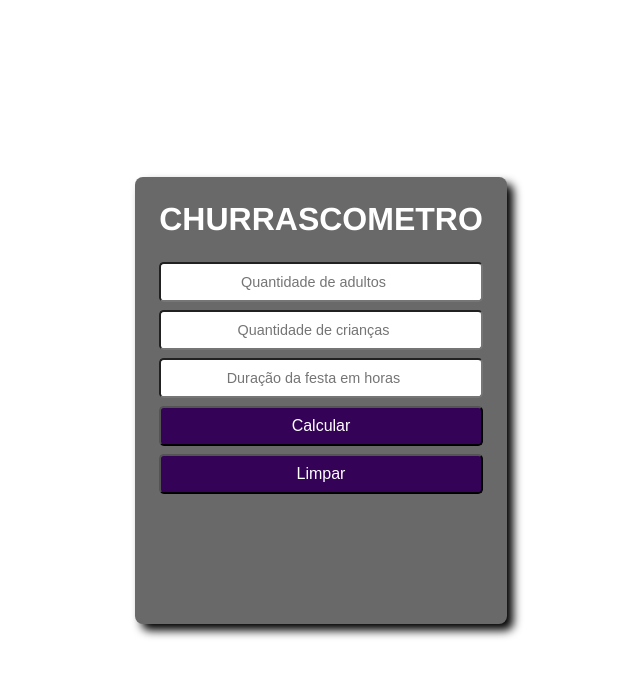
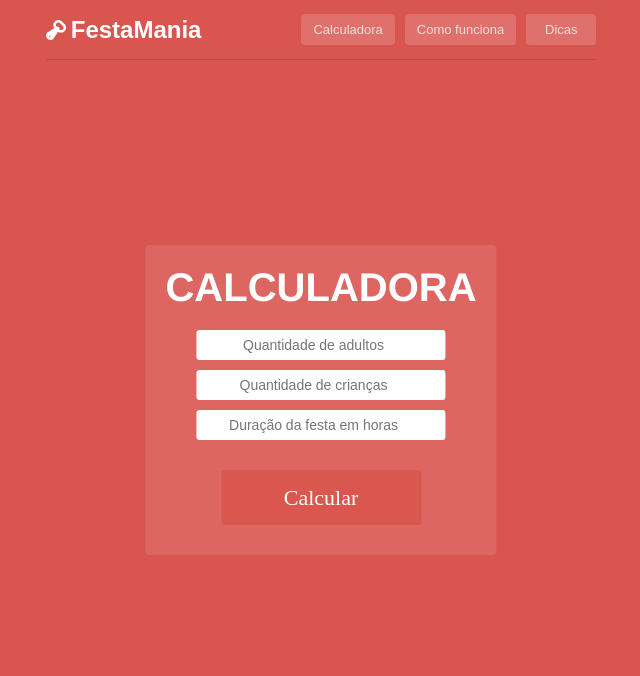
Before and after one commit to romulo-sobrinho/projeto-estudo-churrascometroJS, a plain HTML site: page index.html in a window 1280 px wide. Shown: the whole page, without its empty margins (319-959 px from the left). Drawn offline with Linux system fonts and the light colour scheme.

Commit message:
Atualização do CSS

```diff
--- a/index.html
+++ b/index.html
@@ -6,37 +6,41 @@
   <meta name="viewport" content="width=device-width, initial-scale=1.0">
   <title>Churrascometro</title>
   <link rel="stylesheet" href="./styles/style.css">
-
-  <script>
-
-      function calcular() {
-        let inputAadultos = document.getElementById("adultos");
-        let inputCriancas = document.getElementById("criancas");
-        let inputDuracao = document.getElementById("duracao");
-
-        console.log(inputAadultos, inputCriancas, inputDuracao);
-
-      }
-
-      function limpar() {
-
-      }
-  </script>
 </head>
 <body>
-  <div class="container">
-    <h1>CHURRASCOMETRO</h1>
-    <input id="adultos" type="number" placeholder="Quantidade de adultos" />
-    <input id="criancas" type="number" placeholder="Quantidade de crianças" />
-    <input id="duracao" type="number" placeholder="Duração da festa em horas" />
-    <button onclick="calcular()">Calcular</button> <button onclick="limpar()">Limpar</button>
+  <header>
+    <div class="menu">
+      <div class="logo">
+        <img src="./images/logo.png" alt="Imagem da logo">
+        <h2>FestaMania</h2>
+      </div>
+      <div class="nav">
+        <a href="">Calculadora</a>
+        <a href="">Como funciona</a>
+        <a href="">Dicas</a>
+      </div>
+    </div>
+  </header>
 
-    <div class="containerResultado">
-      <h2>Resultado</h2>
-      <p id="resultadoCarne">Resultado Carne</p>
-      <p id="resultadoCerveja">Resultado Cerveja</p>
-      <p id="resultadoRefri">Resultado Refri</p>
+  <main>
+    <div class="container">
+      <h1>CALCULADORA</h1>
+      <input id="adultos" type="number" placeholder="Quantidade de adultos" />
+      <input id="criancas" type="number" placeholder="Quantidade de crianças" />
+      <input id="duracao" type="number" placeholder="Duração da festa em horas" />
+      <button onclick="calcular()">Calcular</button>
+
+      <div id="resultado" class="containerResultado">
+      </div>
     </div>
-  </div>
+  </main>
+
+  <footer>
+
+  </footer>
+
+
+
+  <script src="./scripts/script.js"></script>
 </body>
 </html>
--- a/scripts/script.js
+++ b/scripts/script.js
@@ -0,0 +1,54 @@
+let inputAdultos = document.getElementById("adultos");
+let inputCriancas = document.getElementById("criancas");
+let inputDuracao = document.getElementById("duracao");
+
+let resultado = document.getElementById("resultado");
+
+function calcular() {
+  console.log("Calculando...");
+
+  let adultos = inputAdultos.value;
+  let criancas = inputCriancas.value;
+  let duracao = inputDuracao.value;
+
+  let carne = carnePP(duracao);
+  let cerveja = cervejaPP(duracao);
+  let bebida = bebidaPP(duracao);
+
+  let qtdTotalCarne = (carne * adultos + (carne / 2 * criancas))/1000;
+  let qtdTotalCerveja = Math.ceil((cerveja * adultos)/1000);
+  let qtdTotalBebida = bebida * adultos + (bebida / 2 * criancas);
+
+  resultado.innerHTML = `<h2>RESULTADO</h2>`;
+  resultado.innerHTML += `<p>${qtdTotalCarne} Kg de carne</p>`;
+  resultado.innerHTML += `<p>${qtdTotalCerveja} litros de cerveja</p>`;
+  resultado.innerHTML += `<p>${qtdTotalBebida}ml de refri e água</p>`;
+}
+
+function carnePP(duracao) {
+  if (duracao >= 6) {
+    return 650;
+  } else {
+    return 400;
+  }
+}
+
+function cervejaPP(duracao) {
+  if (duracao <= 2) {
+    return 600;
+  } else if (duracao <= 4) {
+    return 800;
+  } else if (duracao <= 6) {
+    return 1000;
+  } else if (duracao > 6) {
+    return 1300;
+  }
+}
+
+function bebidaPP(duracao) {
+  if (duracao >= 6) {
+    return 1500;
+  } else {
+    return 1000;
+  }
+}
--- a/styles/style.css
+++ b/styles/style.css
@@ -4,26 +4,95 @@
   padding: 0;
   text-decoration: none;
   font-family: Arial, Helvetica, sans-serif;
+  border: none;
+}
+
+html {
+  font-size: 62.5%;
 }
 
 body {
+  font-size: 1.6rem;
   height: 100vh;
+  width: 100vw;
+  background-color: #d95550;
+}
+
+header {
+  width: 100%;
+  display: flex;
+  flex-direction: row;
+  justify-content: center;
+  align-items: center;
+}
+
+.menu {
+  max-width: 62rem;
+  height: 6rem;
+  border-bottom: 1px solid #c44c48;
+  display: flex;
+  flex-direction: row;
+  justify-content: center;
+  align-items: center;
+  gap: 10rem;
+  color: #fff;
+}
+
+.logo {
+  display: flex;
+  flex-direction: row;
+  justify-content: center;
+  align-items: center;
+  gap: 0.5rem;
+}
+
+.logo img {
+  height: 2rem;
+}
+
+.nav {
+  display: flex;
+  flex-direction: row;
+  justify-content: center;
+  align-items: center;
+  gap: 1rem;
+}
+
+.nav a {
+  min-width: 7rem;
+  text-align: center;
+  padding: 0.8rem 1.2rem;
+  border-radius: 0.4rem;
+  cursor: pointer;
+  opacity: 0.8;
+  background: none rgba(255, 255, 255, 0.2);
+  font-size: 1.3rem;
+  color: white;
+}
+
+.nav a:hover {
+  opacity: 1;
+}
+
+main {
+  padding: 2rem;
+  position: absolute;
+  top: 50%;
+  left: 50%;
+  transform: translate(-50%, -50%);
+}
+
+.container {
+  max-width: 48rem;
+  padding: 2rem;
+  background-color:#dd6662;
   display: flex;
   flex-direction: column;
   justify-content: center;
   align-items: center;
-}
-
-.container {
-  padding: 1.5rem;
-  background-color:dimgray;
-  display: flex;
-  flex-direction: column;
-  justify-content: center;
-  align-items: center;
-  gap: 0.5rem;
-  box-shadow: 0.4rem 0.4rem 0.6rem #000;
-  border-radius: 0.5rem;
+  gap: 1rem;
+  border-radius: 0.4rem;
+  font-size: 2rem;
 }
 
 h1 {
@@ -33,30 +102,30 @@ h1 {
 }
 
 input {
-  width: 100%;
-  height: 2.5rem;
+  width: 80%;
+  height: 3rem;
   border-radius: 0.3rem;
   text-align: center;
-  font-size: 0.9rem;
+  font-size: 1.4rem;
 }
 
 button {
-  width: 100%;
-  height: 2.5rem;
-  border-radius: 0.3rem;
-  background-color:rgb(52, 3, 87);
+  width: 20rem;
+  height: 5.5rem;
+  margin: 2rem 0 0 0;
+  border-radius: 0.4rem;
+  background-color:#da5750;
   color: #fff;
-  font-size: 1rem;
+  font-size: 2.2rem;
+  font-family: "ArialRounded";
   cursor: pointer;
 }
 
 button:hover {
-  background-color:rgb(71, 0, 121);
-  box-shadow: 0rem 0rem 0.2rem #ddd;
+  background-color:#bc5753;
 }
 
 .containerResultado {
-  visibility: hidden;
   text-align: center;
   color: #fff;
 }
```
Also changed, not shown: images/logo.png (added).
